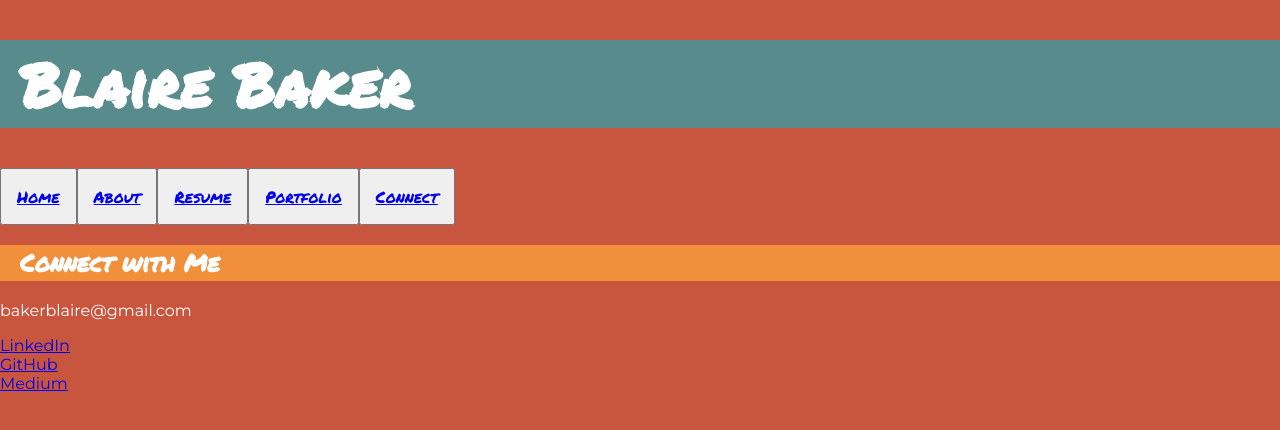
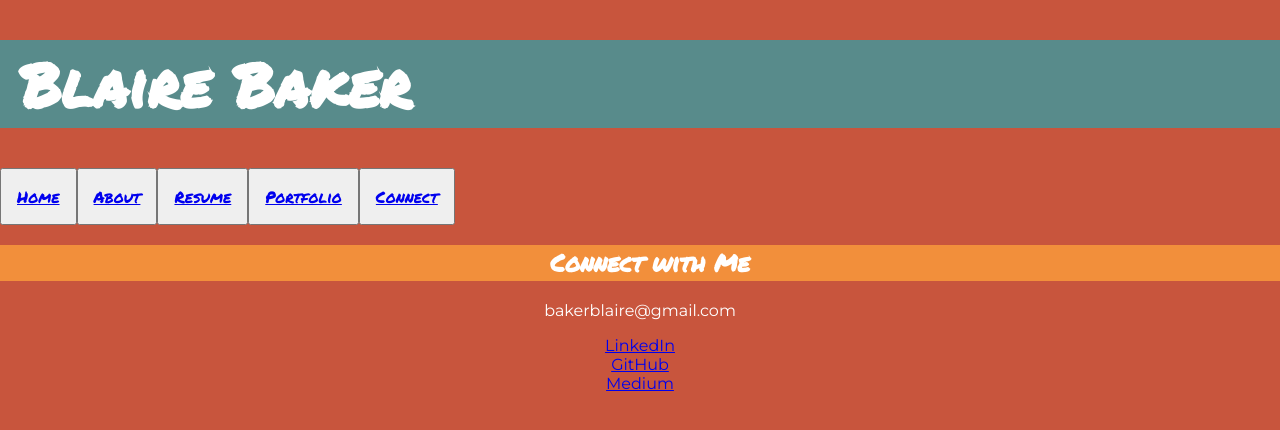
Before and after one commit to thequeenbeebs/portfolio, a React (Create React App) app: page /connect in a window 1280 px wide. Shown: the top 430 px of the page. Built offline with nearby package versions, Linux system fonts and the light colour scheme.

Commit message:
center align connect page and h2 elements

```diff
--- a/src/components/Connect.js
+++ b/src/components/Connect.js
@@ -2,7 +2,7 @@ export default function Connect() {
     return (
         <main>
             <h2 className="orange-background">Connect with Me</h2>
-            <div>
+            <div class="center-text">
                 <p>bakerblaire@gmail.com</p>
                 <a target="_blank" rel="noreferrer" href="https://www.linkedin.com/in/blaire-baker/">LinkedIn</a> <br/>
                 <a target="_blank" rel="noreferrer" href="https://github.com/thequeenbeebs">GitHub</a><br/>
--- a/src/index.css
+++ b/src/index.css
@@ -26,6 +26,7 @@ h1 {
 h2 {
   font-family: 'Permanent Marker', cursive;
   padding-left: 20px;
+  text-align: center;
 }
 
 p, a {
@@ -56,3 +57,7 @@ nav {
   margin-top: 15px;
   margin-bottom: 10px;
 }
+
+.center-text{
+  text-align: center;
+}
```
